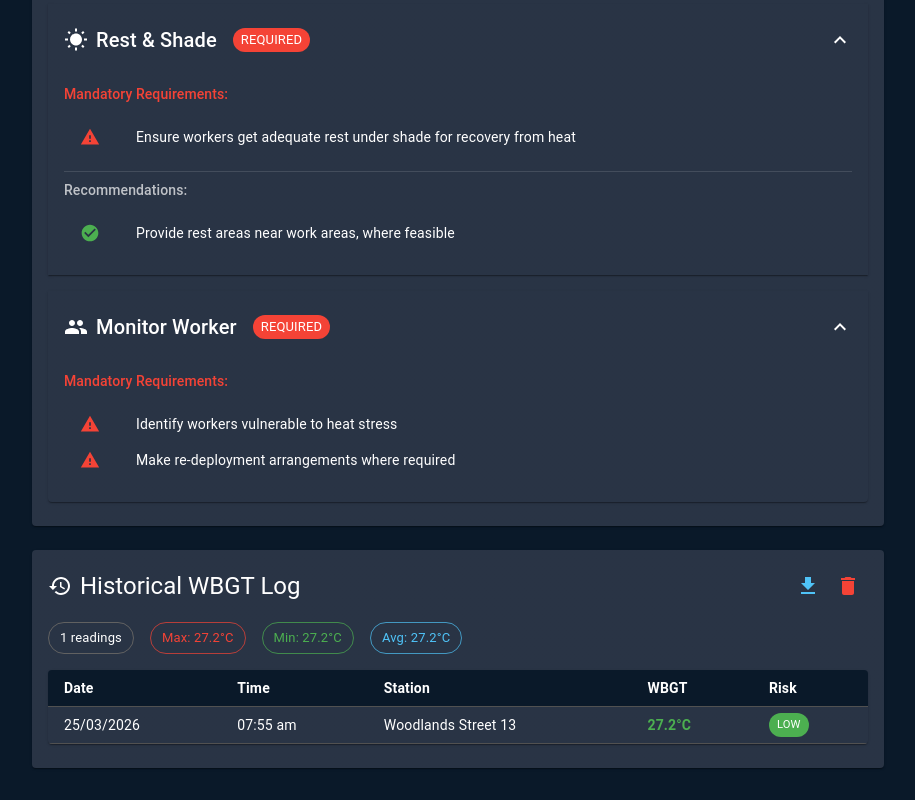
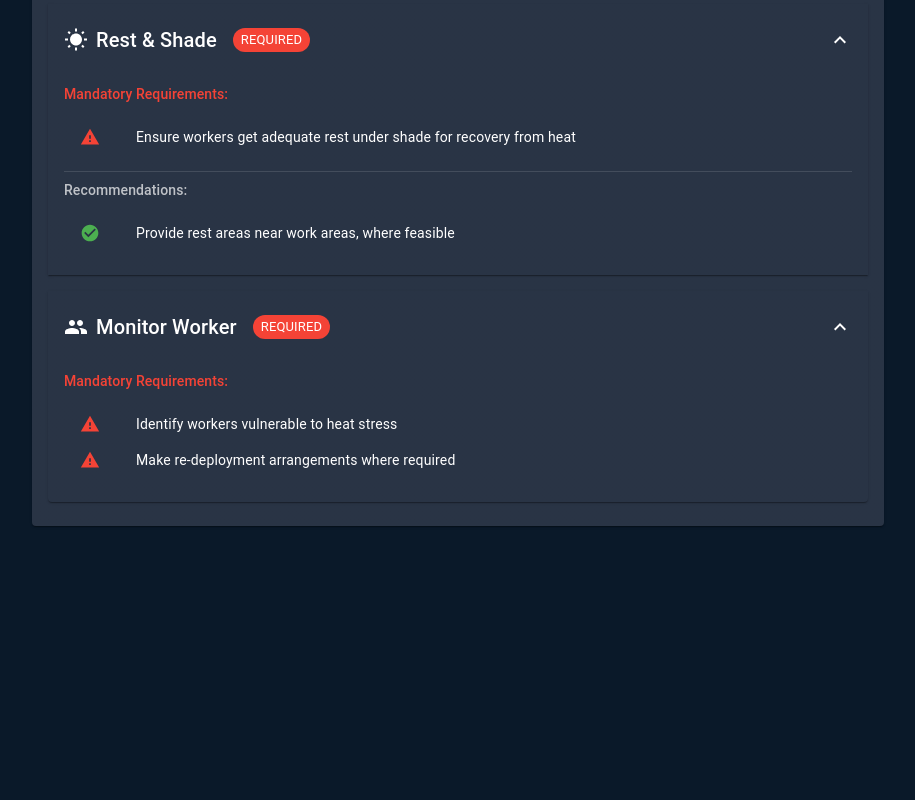
Before and after one commit to Krebv/wbgt-heat-stress-monitor, a React (Vite) app: page / in a window 1280 px wide. Shown: the part 1077-1877 px from the top of the page, without its empty margins (182-1097 px from the left). After the commit the page ends 1635 px from the top, so only its background shows below. Built offline with nearby package versions, Linux system fonts and the light colour scheme; no server answers.

Commit message:
Update App.jsx

```diff
--- a/src/App.jsx
+++ b/src/App.jsx
@@ -9,7 +9,6 @@ import StationSelector from './components/StationSelector';
 import RiskDisplay from './components/RiskDisplay';
 import MeasuresPanel from './components/MeasuresPanel';
 import AlertBanner from './components/AlertBanner';
-import HistoricalLog from './components/HistoricalLog';
 import { CircularProgress, Alert } from '@mui/material';
 
 const darkTheme = createTheme({
@@ -77,12 +76,6 @@ function App() {
         <RiskDisplay level={riskLevel} value={data?.wbgt || 29} />
 
         <MeasuresPanel riskLevel={riskLevel} />
-
-        <HistoricalLog
-          currentWBGT={data?.wbgt}
-          currentStation={data?.station}
-          riskLevel={riskLevel}
-        />
       </Container>
     </ThemeProvider>
   );
```
